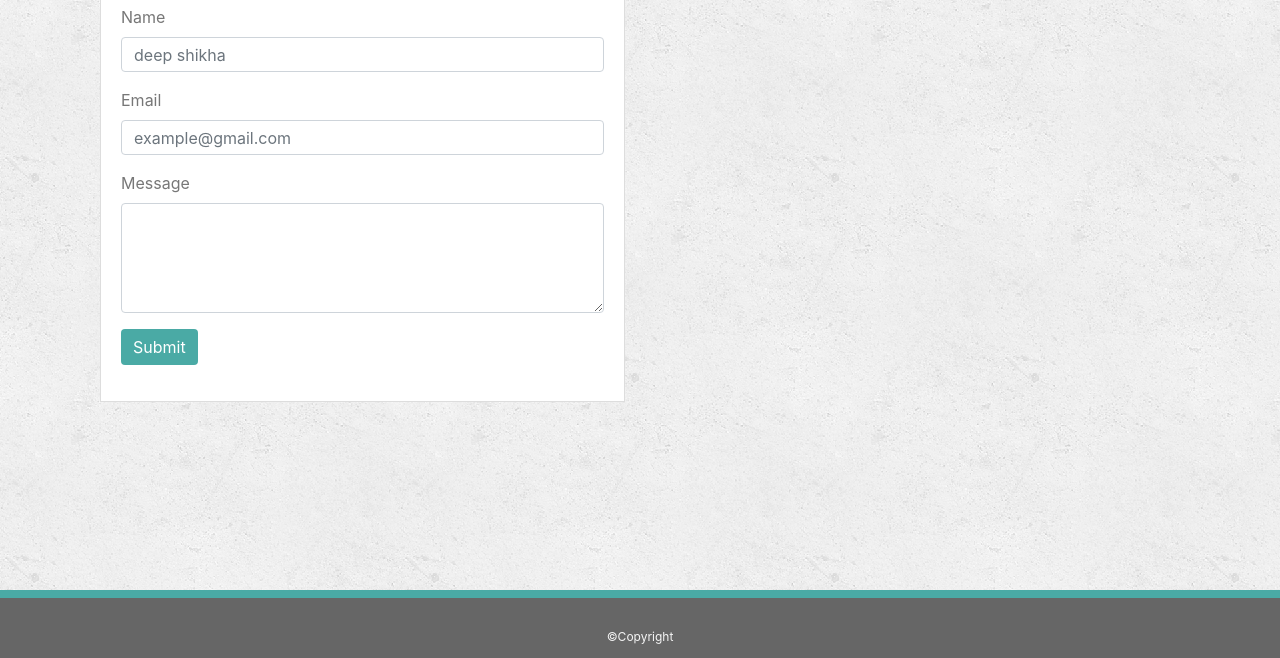
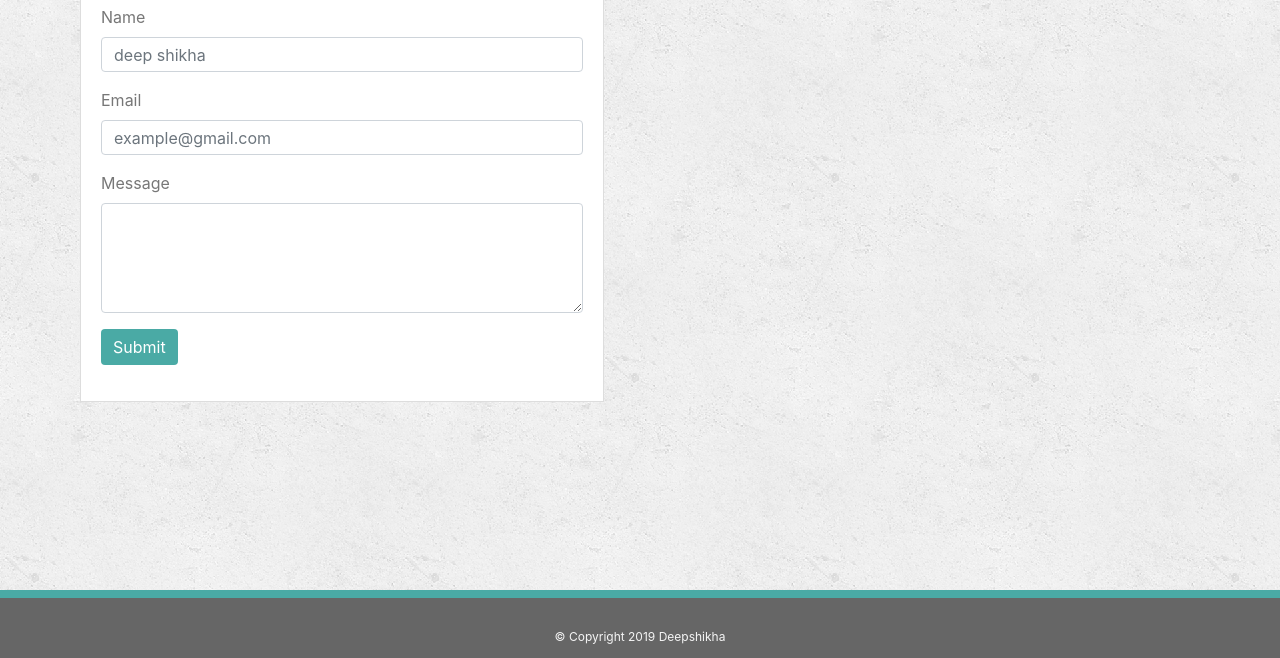
Before and after one commit to deepshikhasingh90/responsive-portfolio, a plain HTML site: page contact.html in a window 1280 px wide. Shown: the part 180-838 px from the top of the page. Drawn offline with nearby package versions, Linux system fonts and the light colour scheme.

Commit message:
added media queries

```diff
--- a/assets/css/style.css
+++ b/assets/css/style.css
@@ -46,7 +46,7 @@ h1 {
     color:#4aaaa5;
 }
 #main-container {
-    max-height: 100%;
+    min-height: 100%;
 }
 .main-section {
     padding: 20px;
@@ -56,13 +56,15 @@ h1 {
     color: #777777;
 }
 .myImage{
+
+
     max-width: 100%;
-    /* position: relative; */
     /* border: none; */
 }
 /* Portfolio style features */
 
 .portfolio .img-caption{
+    /* position: absolute; */
     bottom: 3px;
     left: 0px;
     right: 0px;
@@ -93,3 +95,9 @@ footer, .Empty-div{
     background: #666666;
     color:whitesmoke;
  }
+ @media screen and (min-width: 980px) {
+    #main-container {
+        max-width: 60%;
+        margin-left:50px;
+    }
+}
--- a/contact.html
+++ b/contact.html
@@ -31,7 +31,7 @@
       </header>
       <div id="main-container" class="container">
         <div clas="row">
-          <div class="col-xs-12 col-sm-12 col-md-12 col-lg-6">
+          <div class="col-xs-12 col-sm-12 col-md-12 col-lg-9">
             <div class="main-section">
               <h1>Contact</h1>
                 <div class="row">
@@ -59,9 +59,9 @@
         </div>
         <div class="Empty-div"></div>
       </div>
-    <footer class="footer">
-        <div class="text-center">
-        <span>&copy;Copyright</span>
+      <footer>
+        <div class="container">
+            &copy; Copyright 2019 Deepshikha
         </div>
     </footer>
   </body>
```
Also changed, not shown: index.html (+1 -1 lines), portfolio.html (+2 -2 lines).
